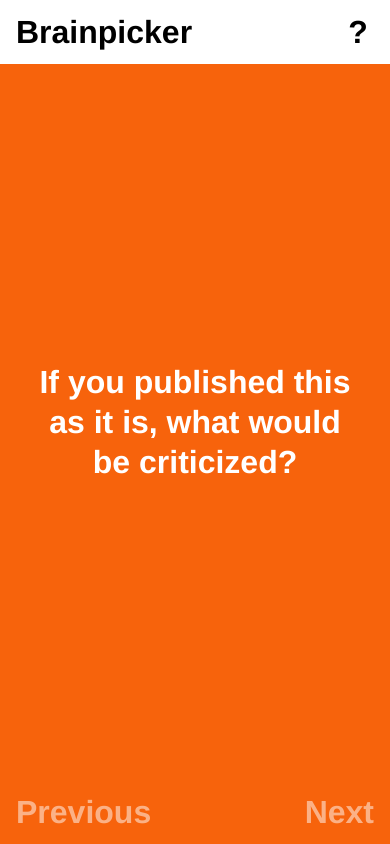
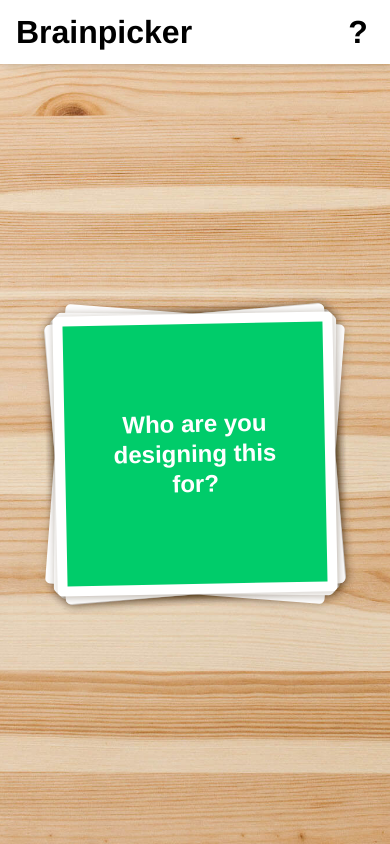
Before and after one commit to axelvaldez/brainpicker, a plain HTML site: page index.html in a window 390 px wide. Drawn offline with nearby package versions, Linux system fonts and the light colour scheme.

Commit message:
New design (tap tap cards)

```diff
--- a/index.html
+++ b/index.html
@@ -12,11 +12,8 @@
         <a href="#about" class="header__about">What is this</a>
     </header>
 
-    <section id="questions" class="questions"></section>
-
-    <section class="controls">
-        <a href="#" class="controls__prev">Previous</a>
-        <a href="#" class="controls__next">Next</a>
+    <section id="questions" class="questions">
+        <p class="card again">Happy Designing!<br><a href="#" class="goagain">Go Again?</a></p>
     </section>
 
     <section class="about" id="about">
@@ -25,10 +22,8 @@
             <p>Just answer these questions while looking at your design. Try your best to be objective, mercyless, even harsh. Then make the fixes you need to do.</p>
             <p>Easy peasy, right? Cool! Let’s go!</p>
         </div>
-        <p class="about__close"><a href="#">Close this and keep going.</a></p>
     </section>
 
-    <script src="https://ajax.googleapis.com/ajax/libs/jquery/1.11.1/jquery.min.js"></script>
     <script src="script.js"></script>
 </body>
 </html>
--- a/script.js
+++ b/script.js
@@ -1,74 +1,56 @@
-$(function(){
+// globals
+var questions = [
+    'Is there a simpler version of this?',
+    'What parts of this need more polish?',
+    'If you published this as it is, what would be criticized?',
+    'Is it obvious what the function of this is?',
+    'What problem does this solve?',
+    'If this wasn\'t your design, how would you critique it?',
+    'If you killed your favorite part of this design, would it still work?',
+    'Who are you designing this for?'
+];
 
-    // Read questions from text file
-    function getQuestions(){
-        $.get('questions.txt', function(data){
-            var questions = data.split('\n');
-
-            $.each(questions, function(i, question){
-                if (question != ''){
-                    $('#questions').append('<p class="questions__question">' + question + '</p>');
-                }
-            });
-            setUpQuestions();
-        });
-    }
-
-    //shuffleChildren (taken from https://css-tricks.com/snippets/jquery/shuffle-children/)
-    $.fn.shuffleChildren = function(){
-      $.each(this.get(), function(index, el){
-          var $el = $(el);
-          var $find = $el.children();
-
-          $find.sort(function() {
-              return 0.5 - Math.random();
-          });
-
-          $el.empty();
-          $find.appendTo($el);
-      });
-    };
-
-    // setup questions
-    function setUpQuestions(){
-      $("#questions").css('width', ($('.questions__question').length * 100) + '%');
-      $("#questions").shuffleChildren();
-    }
-
-    // Switch to next question
-    function go(direction){
-      if (direction == 'next' && current < $('.questions__question').length - 1){
-        current = current + 1;
-      }
-      if (direction == 'prev' && current > 0){
-        current = current - 1;
-      }
-      $("#questions").css('left', '-' + current * $(window).width() + 'px');
-    }
+colors = [
+    '#F7630C',
+    '#E74856',
+    '#E81123',
+    '#9A0089',
+    '#0078D7',
+    '#0099BC',
+    '#00B7C3',
+    '#00CC6A'
+];
 
 
-    $('.controls__next').click(function(){go('next');});
-    $('.controls__prev').click(function(){go('prev');});
+function buildCards(e){
+    var parent = document.querySelector('.questions');
+    var c = 0;
+    questions.forEach(question => {
+        element = document.createElement('p');
+        element.classList.add('card');
+        element.classList.add('question');
+        element.style.transform = `rotate(${Math.random() * 10 - 5}deg)`;
+        element.style.background = colors[c];
+        element.style.zIndex = 1;
+        element.addEventListener('click', nextCard);
+        element.appendChild(document.createTextNode(question));
+        parent.appendChild(element);
+        c = (c == colors.length) ? 0 : c + 1;
+    });
+}
 
-    $(window).on("swiperight", function(){go('next');});
-    $(window).on("swipeleft", function(){go('prev');});
+function nextCard(){
+    console.log(this);
+    this.style.transform+= ' rotateZ(180deg) scale(5)';
+    this.style.opacity = 0;
+    this.addEventListener('transitionend', function(e){
+        if(e.propertyName !== 'opacity') return;
+        this.remove();
+    });
+}
 
-    // Key Bindings (arrow keys)
-    $(document).keydown(function(e) {
-        switch(e.which) {
-            // left
-            case 37: go('prev');
-            break;
+goAgain = document.querySelector('.goagain');
+goAgain.addEventListener('click', buildCards);
 
-            // right
-            case 39: go('next');
-            break;
-
-            default: return;
-        }
-        e.preventDefault();
-    });
-
-    var current = 0;
-    getQuestions();
-});
+buildCards();
+var bottomQuestion = document.querySelector('.question:first-child');
--- a/style.css
+++ b/style.css
@@ -1,11 +1,16 @@
-html{
+* {
+    box-sizing: border-box;
+}
+
+html {
     background: #fff;
     font-size: 16px;
     height: 100%;
 }
-body{
+
+body {
     color: #000;
-    background: #fff;
+    background: #333;
     font-size: 1rem;
     font-family: "Helvetica Neue", Helvetica, Sans-serif;
     line-height: 1.25;
@@ -13,17 +18,20 @@ body{
     margin: 0;
     height: 100vh;
     overflow: hidden;
+    display: grid;
+    grid-template-rows: 4rem 1fr;
 }
-a{
+
+a {
     text-decoration: none;
     color: #000;
 }
 
-p{
+p {
     margin: 1rem 0;
 }
 
-.header{
+.header {
     height: 4rem;
     line-height: 4rem;
     display: flex;
@@ -32,116 +40,79 @@ p{
     z-index: 5;
     background: #fff;
     justify-content: space-between;
+    box-shadow: 1px 1px 10px rgba(58, 34, 8, 0.25);
 }
-.header__title{
+
+.header__title {
     font-size: 2rem;
     margin: 0;
     padding: 0 1rem;
 }
-.header__about{
+
+.header__about {
     width: 4rem;
     height: 4rem;
     text-align: center;
     overflow: hidden;
 }
+
 .header__about:hover,
-.header__about:active{
+.header__about:active {
     color: #fff;
     background: #000;
 }
-.header__about:before{
+
+.header__about:before {
     content: "?";
     width: 4rem;
     height: 4rem;
 }
 
-
-.questions{
-  position: fixed;
-  top: 0;
-  left: 0;
-  bottom: 0;
-  background: orange;
-  transition: .2s ease-in left;
+.questions {
+    position: relative;
+    background: url(wood.jpg) center center no-repeat;
+    background-size: cover;
 }
 
-.questions__question{
-  width: 100vw;
-  height: 100vh;
-  float: left;
+.card{
+  color: #fff;
+  background: #000;
+  font-size: 2rem;
+  text-align: center;
+  display: flex;
+  flex-direction: column;
+  align-items: center;
+  justify-content: center;
+  width: 400px;
+  height: 400px;
+  padding: 50px;
   margin: 0;
-  color: #fff;
-  line-height: 1.25;
-  display: flex;
-  justify-content: center;
-  align-items: center;
-  font-size: 2rem;
-  padding: 2rem;
-  box-sizing: border-box;
-  text-align: center;
+  border: 20px solid #fff;
+  border-radius: 10px;
+  box-shadow: 1px 1px 10px rgba(58, 34, 8, 0.25);
+  position: absolute;
+  top: calc(50% - 200px);
+  left: calc(50% - 200px);
+  z-index: 1;
+  transition: all .2s ease-in;
+  opacity: 1;
 }
 
-.questions__question:nth-child(1){background: #F7630C;}
-.questions__question:nth-child(2){background: #E74856;}
-.questions__question:nth-child(3){background: #E81123;}
-.questions__question:nth-child(4){background: #9A0089;}
-.questions__question:nth-child(5){background: #0078D7;}
-.questions__question:nth-child(6){background: #0099BC;}
-.questions__question:nth-child(7){background: #00B7C3;}
-.questions__question:nth-child(9){background: #00CC6A;}
-.questions__question:nth-child(10){background: #F7630C;}
-.questions__question:nth-child(11){background: #E74856;}
-.questions__question:nth-child(12){background: #E81123;}
-.questions__question:nth-child(13){background: #9A0089;}
-.questions__question:nth-child(14){background: #0078D7;}
-.questions__question:nth-child(15){background: #0099BC;}
-.questions__question:nth-child(16){background: #00B7C3;}
-.questions__question:nth-child(17){background: #00CC6A;}
-
-
-.controls{
-  position: fixed;
-  right: 0;
-  bottom: 0;
-  left: 0;
-  height: 4rem;
-  line-height: 4rem;
-  display: flex;
-  justify-content: space-between;
-  padding: 0 1rem;
-  z-index: 2;
-  font-size: 2rem;
+.card a{
+  color: #E81123;
 }
 
-.controls__next{
-  text-align: right;
+::selection { background: transparent; }
+
+.question{
+  cursor: pointer;
 }
 
-.controls a{
-  color: rgba(255,255,255,.5);
-}
-.controls a:hover,
-.controls a:active{
-  color: #fff;
+.again{
+  transform: rotate(-2deg);
 }
 
-.prev:hover,
-.next:hover{
-    background: #f06;
-    color: #fff;
-}
-
-.prev:active,
-.next:active{
-    position: relative;
-    top: 3px;
-}
-
-.next{
-    float: right;
-}
-
-.about{
+.about {
     color: #fff;
     background: #000;
     position: absolute;
@@ -150,32 +121,25 @@ p{
     right: 0;
     bottom: 0;
     left: 0;
+    opacity: 0;
+    padding: 4rem 1rem 1rem;
+    transition: opacity .2s ease-in;
     display: none;
-  padding: 4rem 1rem 1rem;
 }
 
-.about:target{
-    display: block;
+.about.visible {
+    opacity: 1;
 }
 
-.about__close{
-  position: absolute;
-  margin: 0;
-  bottom: 1rem;
-  width: 100%;
+@media all and (max-width: 500px){
+  .card{
+    font-size: 1.5rem;
+    width: 280px;
+    height: 280px;
+    padding: 25px;
+    border: 10px solid #fff;
+    border-radius: 5px;
+    top: calc(50% - 140px);
+    left: calc(50% - 140px);
   }
-
-.about a{
-  color: #fff;
 }
-
-.start,
-.start:hover{
-    background: #f06;
-    color: #fff;
-    display: inline-block;
-}
-
-h2{
-    margin: 0;
-}
```
Also changed, not shown: questions.txt (deleted), wood.jpg (added). Lines whose indentation alone changed are shown as unchanged.
